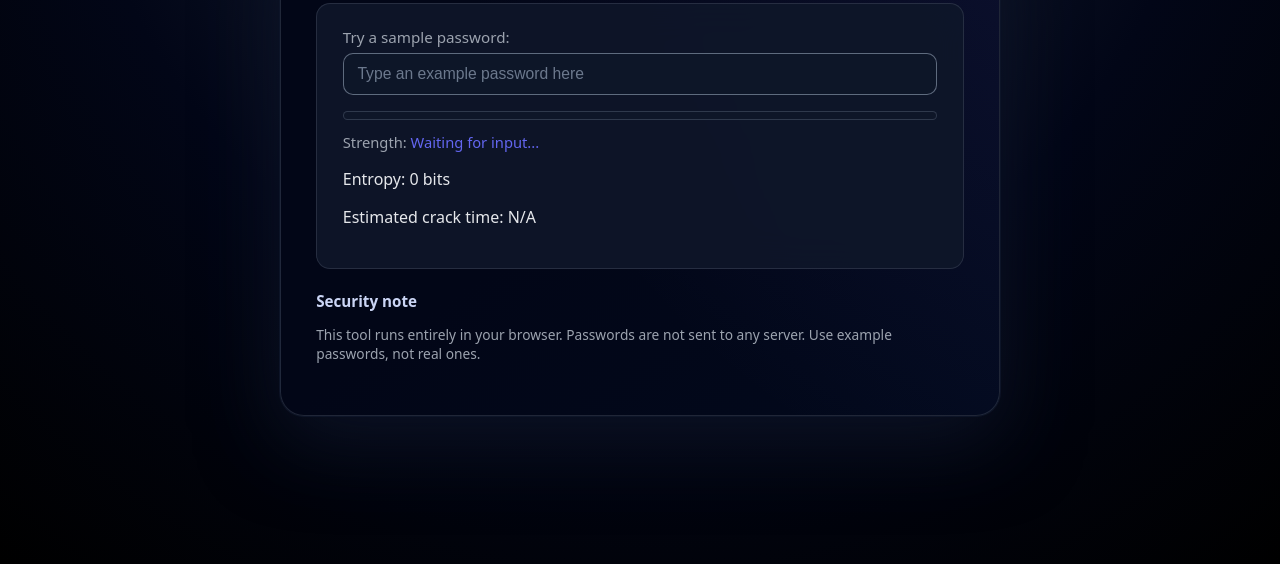
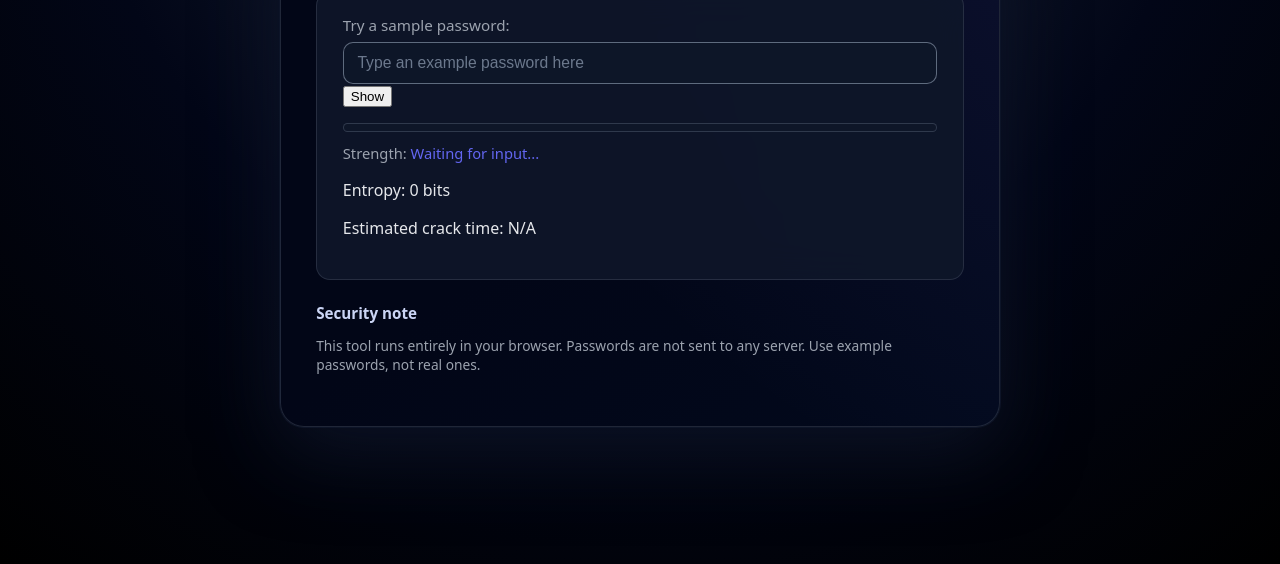
Before and after one commit to KE-Johnston1/password-strength-checker, a plain HTML site: page index.html in a window 1280 px wide. Shown: the part 236-800 px from the top of the page. Drawn offline with Linux system fonts and the light colour scheme.

Commit message:
Refactor password input with visibility toggle

```diff
--- a/index.html
+++ b/index.html
@@ -1,10 +1,10 @@
 <!DOCTYPE html>
 <html lang="en">
 <head>
-  <meta charset="UTF-8">
+  <meta charset="UTF-8" />
   <title>Password Strength Tester</title>
-  <meta name="viewport" content="width=device-width, initial-scale=1">
-  <link rel="stylesheet" href="style.css">
+  <meta name="viewport" content="width=device-width, initial-scale=1" />
+  <link rel="stylesheet" href="style.css" />
 </head>
 <body>
   <main class="app">
@@ -12,12 +12,18 @@
 
     <section class="tester">
       <label for="password-input">Try a sample password:</label>
+
+      <div class="password-input-row">
         <input
           id="password-input"
           type="password"
           placeholder="Type an example password here"
           autocomplete="off"
         />
+        <button type="button" id="toggle-visibility" class="toggle-visibility">
+          Show
+        </button>
+      </div>
 
       <div class="strength-meter">
         <div class="strength-bar"></div>
@@ -27,7 +33,6 @@
         Strength: <span id="strength-text">Waiting for input...</span>
       </p>
 
-      <!-- ENTROPY + CRACK TIME -->
       <p class="entropy-label">
         Entropy: <span id="entropy-value">0 bits</span>
       </p>
```
Lines whose indentation alone changed are shown as unchanged.
